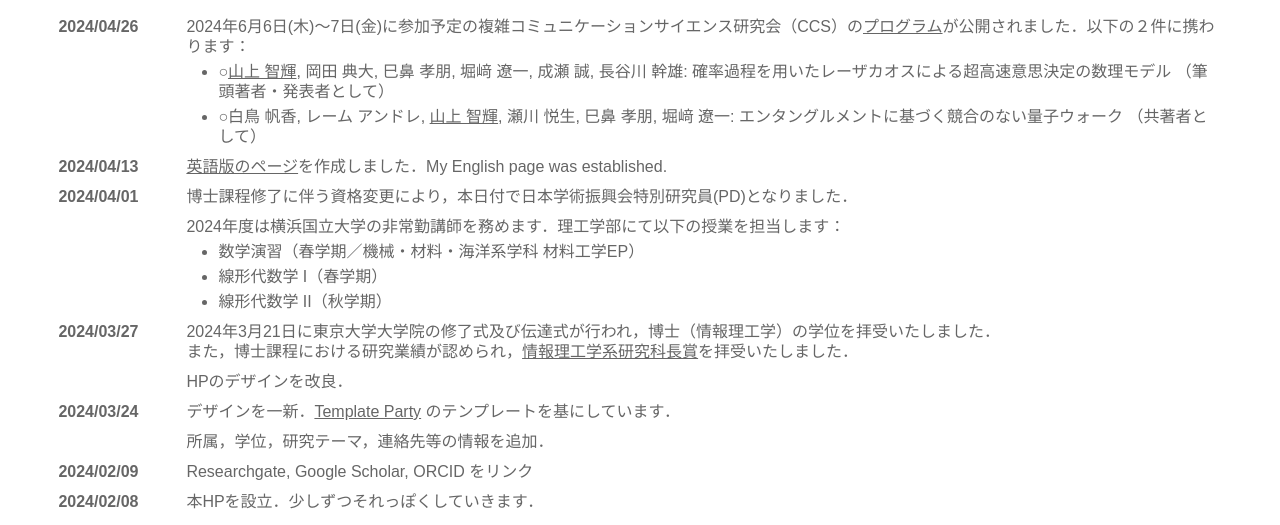
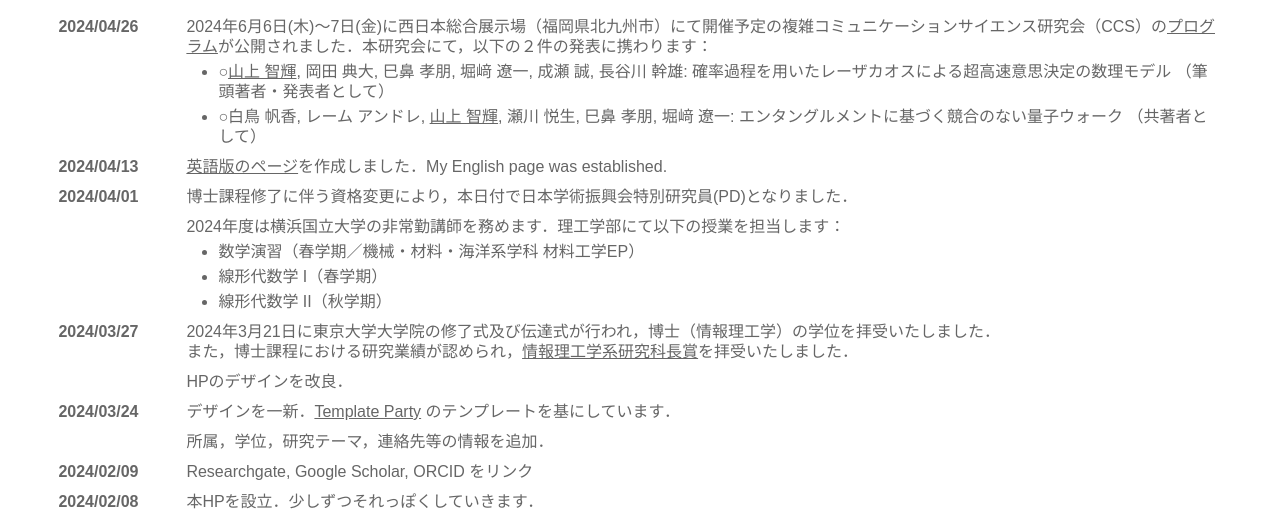
Before and after one commit to tom-yamagami/yamagami, a plain HTML site: page index.html in a window 1280 px wide. Shown: the part 521-1046 px from the top of the page. Drawn offline with Linux system fonts and the light colour scheme; a web font is replaced by a local one.

Commit message:
Update index.html

```diff
--- a/index.html
+++ b/index.html
@@ -60,7 +60,7 @@
 <h2>活動報告</h2>
 <dl>
 <dt>2024/04/26</dt>
-<dd>2024年6月6日(木)〜7日(金)に参加予定の複雑コミュニケーションサイエンス研究会（CCS）の<a href="https://ken.ieice.org/ken/program/index.php?tgs_regid=c6b7ddc0cd44050bf216696bebe0d109d8ad94dd4975e16eb127853cf36542e4&tgid=IEICE-CCS">プログラム</a>が公開されました．以下の２件に携わります：
+<dd>2024年6月6日(木)〜7日(金)に西日本総合展示場（福岡県北九州市）にて開催予定の複雑コミュニケーションサイエンス研究会（CCS）の<a href="https://ken.ieice.org/ken/program/index.php?tgs_regid=c6b7ddc0cd44050bf216696bebe0d109d8ad94dd4975e16eb127853cf36542e4&tgid=IEICE-CCS">プログラム</a>が公開されました．本研究会にて，以下の２件の発表に携わります：
 	<ul style="padding-top: 5px; padding-left: 32px;">
 		<li style="padding-bottom: 5px;">○<u>山上 智輝</u>, 岡田 典大, 巳鼻 孝朋, 堀﨑 遼一, 成瀬 誠, 長谷川 幹雄: 確率過程を用いたレーザカオスによる超高速意思決定の数理モデル （筆頭著者・発表者として）</li>
 		<li>○白鳥 帆香, レーム アンドレ, <u>山上 智輝</u>, 瀬川 悦生, 巳鼻 孝朋, 堀﨑 遼一: エンタングルメントに基づく競合のない量子ウォーク （共著者として）</li>
```
